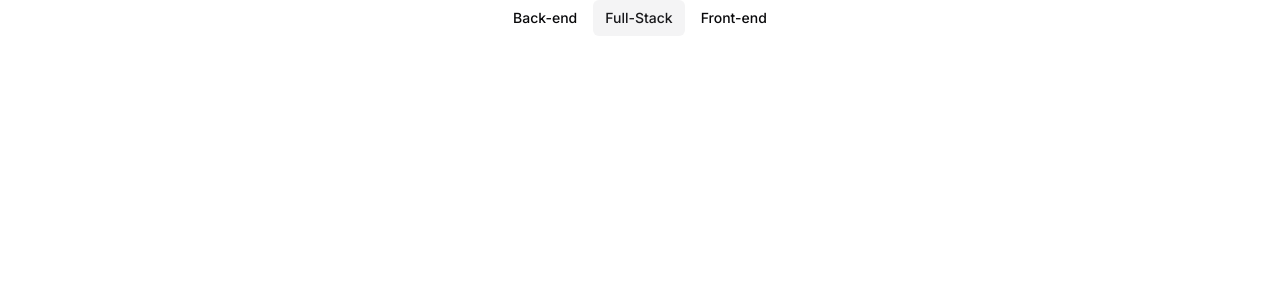
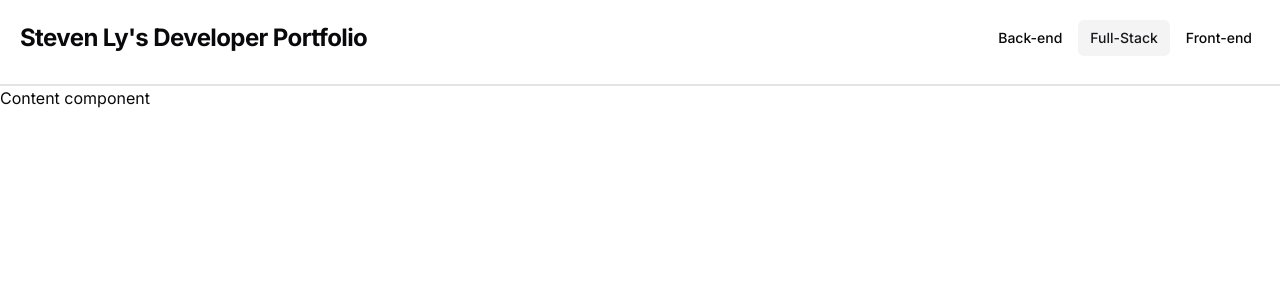
Before and after one commit to oobohP/portfolio, a Next.js app: page / in a window 1280 px wide. Shown: the top 300 px of the page. Built offline with nearby package versions, Linux system fonts and the light colour scheme.

Commit message:
Add Role context & Providers

```diff
--- a/app/layout.tsx
+++ b/app/layout.tsx
@@ -1,6 +1,7 @@
+import "./globals.css";
 import type { Metadata } from "next";
 import { Inter } from "next/font/google";
-import "./globals.css";
+import { Providers } from "@/lib/providers/Providers";
 
 const inter = Inter({ subsets: ["latin"] });
 
@@ -16,7 +17,9 @@ export default function RootLayout({
 }>) {
   return (
     <html lang="en">
-      <body className={inter.className}>{children}</body>
+      <Providers>
+        <body className={inter.className}>{children}</body>
+      </Providers>
     </html>
   );
 }
--- a/app/page.tsx
+++ b/app/page.tsx
@@ -1,9 +1,11 @@
 import { Content } from "@/components/Content";
+import { Header } from "@/components/Header";
 
 export default function Home() {
   return (
-    <div>
+    <main>
+      <Header />
       <Content />
-    </div>
+    </main>
   );
 }
--- a/components/Content.tsx
+++ b/components/Content.tsx
@@ -1,9 +1,8 @@
-import { RoleSelector } from "./RoleSelector";
 
 export const Content = () => {
   return (
-    <main>
-      <RoleSelector />
-    </main>
+    <div>
+      Content component
+    </div>
   );
 };
--- /dev/null
+++ b/components/Header.tsx
@@ -0,0 +1,13 @@
+import Link from "next/link";
+import { RoleSelector } from "./RoleSelector";
+
+export const Header = async () => {
+  return (
+    <header className="mt-5 flex w-full items-center justify-between border-b-2 px-2 pb-7 sm:px-4">
+      <Link href="/" className="flex space-x-2">
+        <h1 className="ml-1 text-lg font-bold tracking-tight sm:text-2xl">Steven Ly's Developer Portfolio</h1>
+      </Link>
+      <RoleSelector />
+    </header>
+  );
+};
--- a/components/RoleSelector.tsx
+++ b/components/RoleSelector.tsx
@@ -1,9 +1,13 @@
 "use client";
+import { useContext } from "react";
+import { RoleContext } from "@/lib/providers/RoleProvider";
 import { ToggleGroup, ToggleGroupItem } from "@/components/ui/toggle-group";
 
 export const RoleSelector = () => {
+  const { role, setRole } = useContext(RoleContext);
+
   return (
-    <ToggleGroup type="single" defaultValue="full-stack">
+    <ToggleGroup type="single" defaultValue="full-stack" onValueChange={(value) => setRole(value)}>
       <ToggleGroupItem value="back-end">Back-end</ToggleGroupItem>
       <ToggleGroupItem value="full-stack">Full-Stack</ToggleGroupItem>
       <ToggleGroupItem value="front-end">Front-end</ToggleGroupItem>
--- /dev/null
+++ b/lib/providers/Providers.tsx
@@ -0,0 +1,12 @@
+'use client';
+
+import { ReactNode } from 'react';
+import RoleContextProvider from "./RoleProvider";
+
+export function Providers({ children }: { children: ReactNode }) {
+  return (
+    <RoleContextProvider>
+      {children}
+    </RoleContextProvider>
+  );
+}
--- /dev/null
+++ b/lib/providers/RoleProvider.tsx
@@ -0,0 +1,31 @@
+import { createContext, useState } from "react";
+
+type RoleContextType = {
+  role: string;
+  setRole: React.Dispatch<React.SetStateAction<string>>;
+};
+
+export const RoleContext = createContext<RoleContextType>({
+  role: "full-stack",
+  setRole: () => {},
+});
+
+type RoleContextProviderProps = {
+  children: React.ReactNode;
+};
+
+const RoleContextProvider: React.FC<RoleContextProviderProps> = ({ children }) => {
+  const [role, setRole] = useState("full-stack");
+
+  return (
+    <RoleContext.Provider
+      value={{
+        role,
+        setRole,
+      }}>
+      {children}
+    </RoleContext.Provider>
+  );
+};
+
+export default RoleContextProvider;
```
